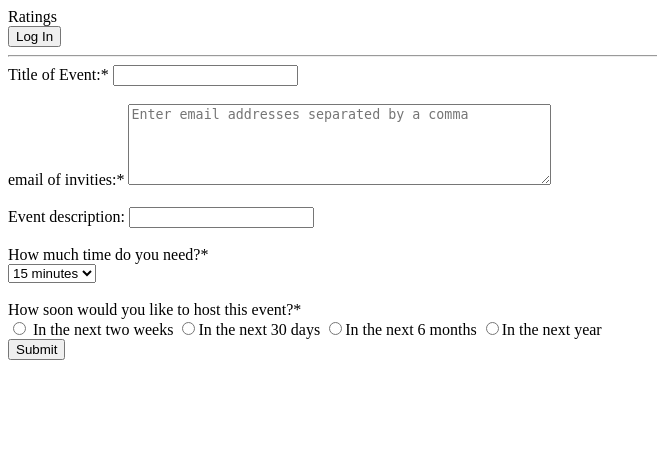
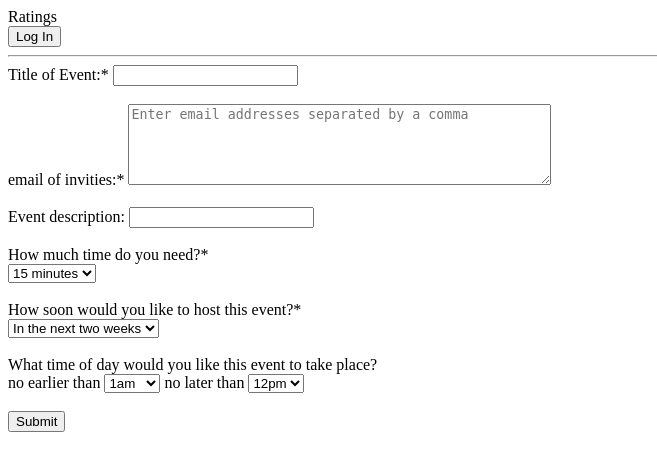
Before and after one commit to Joronimo/OurCalendar, a Flask app: page /invite in a window 1280 px wide. Shown: the top 471 px of the page, without its empty margins (0-657 px from the left). Run offline with Flask 2, Linux system fonts and the light colour scheme.

Commit message:
completed filtering suggested time by user's time of day preferernce set on invite

```diff
--- a/server.py
+++ b/server.py
@@ -144,22 +144,26 @@ def find_event_send_invitation():
         """gets start time rounded up to the nearest quarter hour starting at now()"""
 
         start = datetime.now()
+        start = start.replace(second=0, microsecond=0)
 
         if start.minute > 45:
             if start.hour == 23:
-                start = start.replace(day=start.day+1, hour=0, second=0, microsecond=0)
+                start = start + timedelta(days=1)
+                start = start.replace(hour=0, minute=0)
                 return start
             else:
-                start = start.replace(hour=start.hour + 1, minute=0, second=0, microsecond=0)
+                start = start.replace(hour=start.hour+1, minute=0)
                 return start
         elif 0 < start.minute < 15:
-            start = start.replace(minute=15, second=0, microsecond=0)
+            start = start.replace(minute=15)
             return start
         elif 15 < start.minute < 30:
-            start = start.replace(minute=30, second=0, microsecond=0)
+            start = start.replace(minute=30)
             return start
         elif 30 < start.minute < 45:
-            start = start.replace(minute=45, second=0, microsecond=0)
+            start = start.replace(minute=45)
+            return start
+        else:
             return start
 
     start = get_start_time()
@@ -250,12 +254,53 @@ def find_event_send_invitation():
     for i in start_times:
         all_time_in_range.append((i, i + duration))
 
+    ## remove all_time outside of user parameter: time of day
+
+    no_earlier = request.form["no earlier than"]
+    no_later = request.form["no later than"]
+    print(int(no_later))
+    print(int(no_earlier))
+
+    new_list = []
+
+    for time in all_time_in_range:
+        if time[0].hour > int(no_earlier) and time[1].hour < int(no_later):
+            new_list.append(time)
+        # elif time[1].hour < int(no_later):
+        #     new_list.append(time)
+
+
+    print(new_list==all_time_in_range)
+    new_list = [(dt, dt2) for dt, dt2 in all_time_in_range
+                          if dt.hour > int(no_earlier) and dt2.hour < int(no_later)]
+    print(new_list==all_time_in_range)
     ## Compare all_events to times_in_range and suggest first time not
     #  in times_in_range and not in all_events
 
+    available_times = []
+
+    for event in all_events:
+        for time in all_time_in_range:
+            if event[1] < time[0]:
+                available_times.append((time[0],time[1]))
+            else:
+                if time[0] < event[0] or time[0] < event[1]:
+                    if time[1] <event[0] or time[1] < event[1]:
+                        available_times.append((time[0],time[1]))
+
+    suggested_event_time = available_times[0]
+    suggested_start = suggested_event_time[0].strftime("%A, the %d of %B, %Y. Starting at %I:%M%p")
+    suggested_end = suggested_event_time[1].strftime("%A, the %d of %B, %Y. Ending at %I:%M%p")
+
+    event_name = request.form["event name"]
+    event_description = request.form["description"]
 
 
-    return render_template("invitation.html")
+    return render_template("invitation.html",
+                            suggested_start=suggested_start,
+                            suggested_end=suggested_end,
+                            event_name=event_name,
+                            event_description=event_description)
 
 
 @app.route("/event")
--- a/templates/invite.html
+++ b/templates/invite.html
@@ -34,10 +34,79 @@
 
   How soon would you like to host this event?*
   <br>
-  <input type="radio" name="timeline" value="two weeks"> In the next two weeks
-  <input type="radio" name="timeline" value="month">In the next 30 days
-  <input type="radio" name="timeline" value="six months">In the next 6 months
-  <input type="radio" name="timeline" value="year">In the next year
+  <select name="timeline">
+    <option value="two weeks"> In the next two weeks</option>
+    <option value="month">In the next 30 days</option>
+    <option value="six months">In the next 6 months</option>
+    <option value="year">In the next year</option>
+  </select>
+  <br>
+  <br>
+
+  What time of day would you like this event to take place?
+  <br>
+  <div>no earlier than
+    <select name="no earlier than">
+      <option value="1">1am</option>
+      <option value="2">2am</option>
+      <option value="3">3am</option>
+      <option value="4">4am</option>
+      <option value="5">5am</option>
+      <option value="6">6am</option>
+      <option value="7">7am</option>
+      <option value="8">8am</option>
+      <option value="9">9am</option>
+      <option value="10">10am</option>
+      <option value="11">11am</option>
+      <option value="12">12am</option>
+      <option value="13">1pm</option>
+      <option value="14">2pm</option>
+      <option value="15">3pm</option>
+      <option value="16">4pm</option>
+      <option value="17">5pm</option>
+      <option value="18">6pm</option>
+      <option value="19">7pm</option>
+      <option value="20">8pm</option>
+      <option value="21">9pm</option>
+      <option value="22">10pm</option>
+      <option value="23">11pm</option>
+      <option value="24">12pm</option>
+    </select> no later than
+    <select name="no later than">
+      <option value="24">12pm</option>
+      <option value="23">11pm</option>
+      <option value="22">10pm</option>
+      <option value="21">9pm</option>
+      <option value="20">8pm</option>
+      <option value="19">7pm</option>
+      <option value="18">6pm</option>
+      <option value="17">5pm</option>
+      <option value="16">4pm</option>
+      <option value="15">3pm</option>
+      <option value="14">2pm</option>
+      <option value="13">1pm</option>
+      <option value="12">12am</option>
+      <option value="11">11am</option>
+      <option value="10">10am</option>
+      <option value="9">9am</option>
+      <option value="8">8am</option>
+      <option value="7">7am</option>
+      <option value="6">6am</option>
+      <option value="5">5am</option>
+      <option value="4">4am</option>
+      <option value="3">3am</option>
+      <option value="2">2am</option>
+      <option value="1">1am</option>
+    </select>
+  </div>
+ <!--
+  <option value="workday">9am-6pm Monday - Friday</option>
+  <option value="after work">6pm-11pm Monday - Friday</option>
+  <option value="any"> 9am-10pm 7days a week</option>
+  <option value="weekend">9am-11pm Weekends</option>
+  <option value="lunch"> 11am-3pm 7days a week</option>
+  <option value="breakfast"> 7am-11am 7days a week</option> -->
+
   <br>
 
   <input type="submit">
```
Also changed, not shown: templates/invitation.html (+8 -6 lines).
